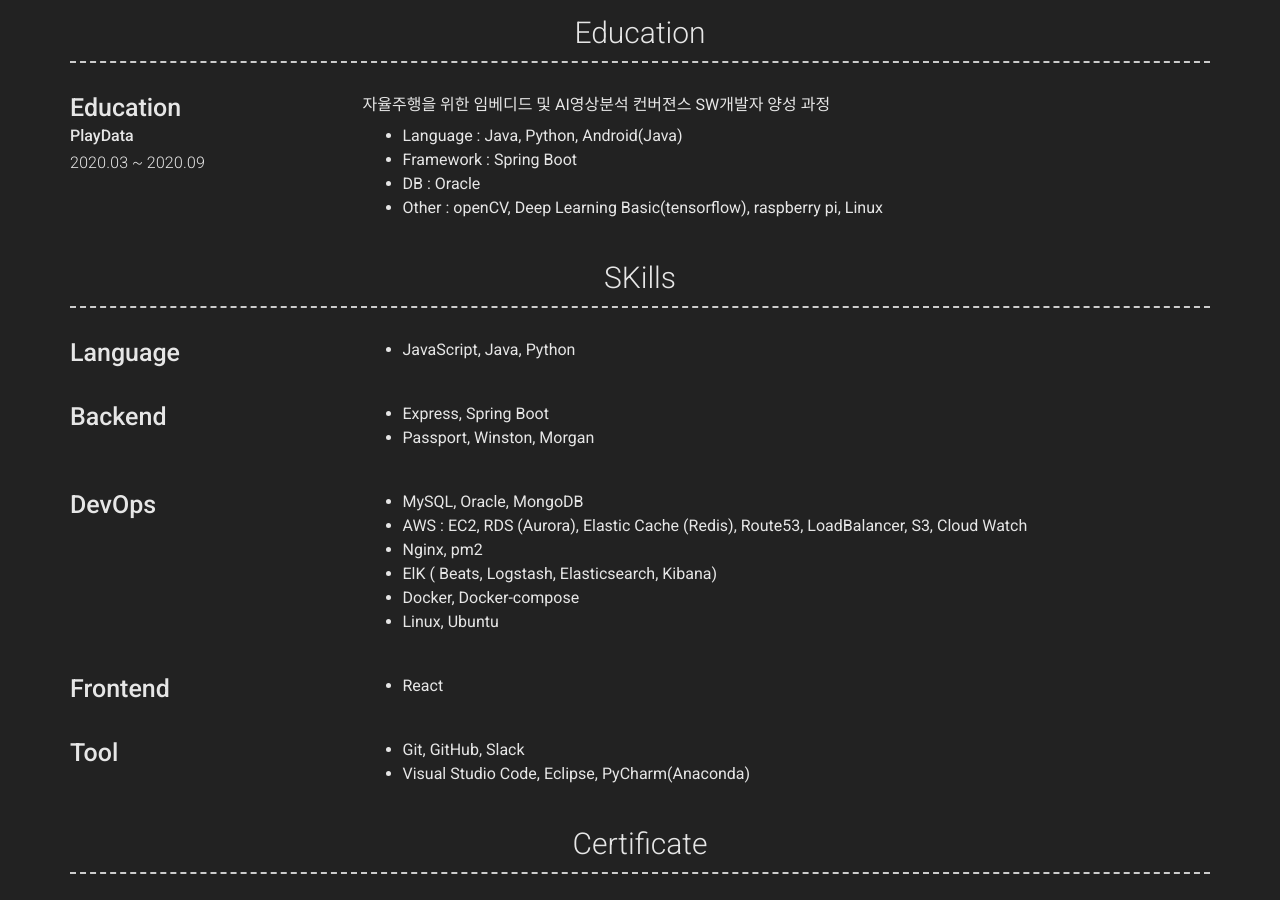
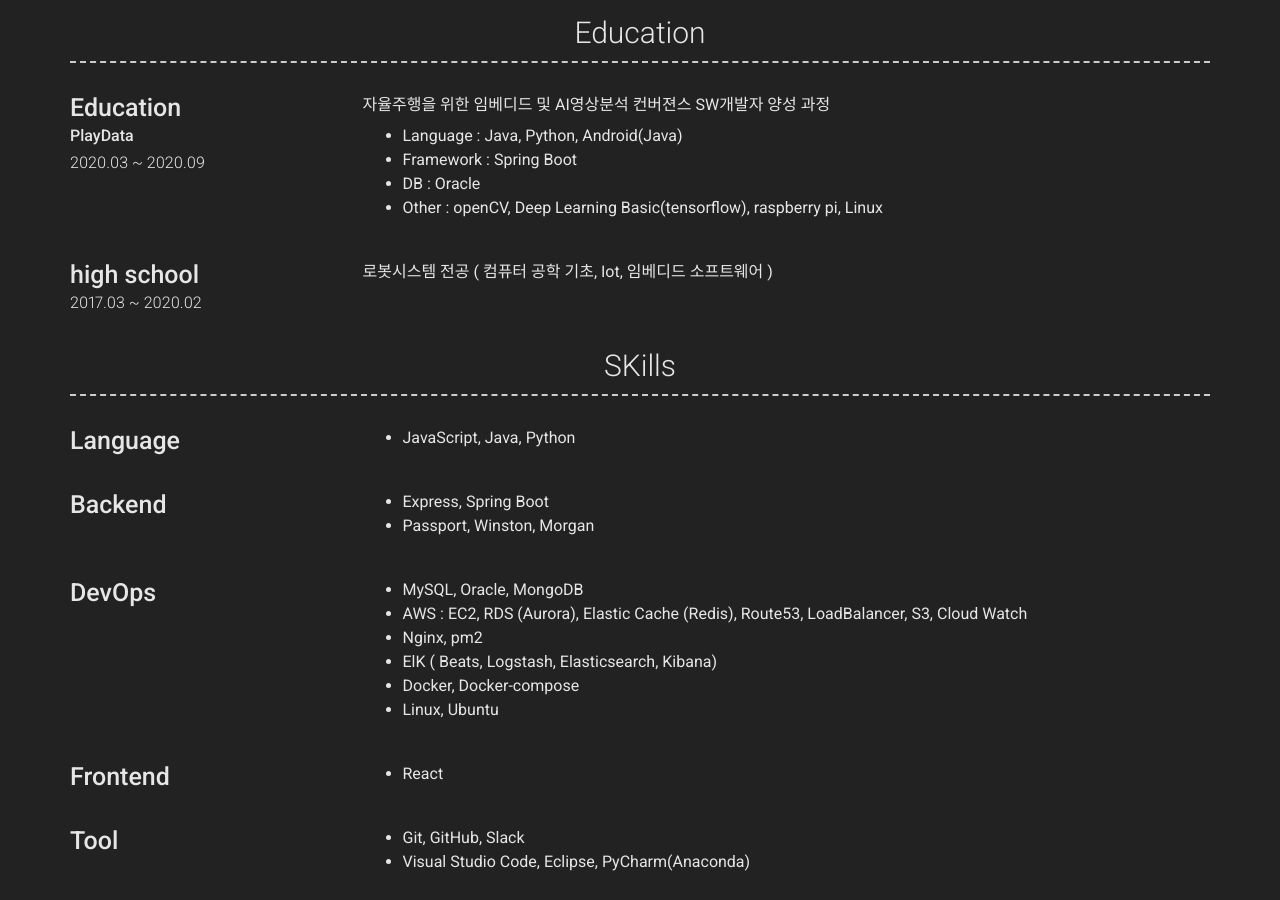
Before and after one commit to gwon713/gwon713.github.io, a Jekyll site: the page built from index.md, in a window 1280 px wide and 900 px high, scrolled down 1196 px. Built offline with Jekyll 4.4.1, drawn with Linux system fonts in a browser that asks for light colours; nearby versions of some CDN libraries.

Commit message:
Update _config.yml

```diff
--- a/_config.yml
+++ b/_config.yml
@@ -114,6 +114,11 @@ content:
           - Framework : Spring Boot
           - DB : Oracle
           - Other : openCV, Deep Learning Basic(tensorflow), raspberry pi, Linux
+      - layout: left
+        title: high school
+        caption: 2017.03 ~ 2020.02
+        description: | # this will include new lines to allow paragraphs
+          로봇시스템 전공  ( 컴퓨터 공학 기초, Iot, 임베디드 소프트웨어 )
   - title: SKills
     layout: list
     content:
```
